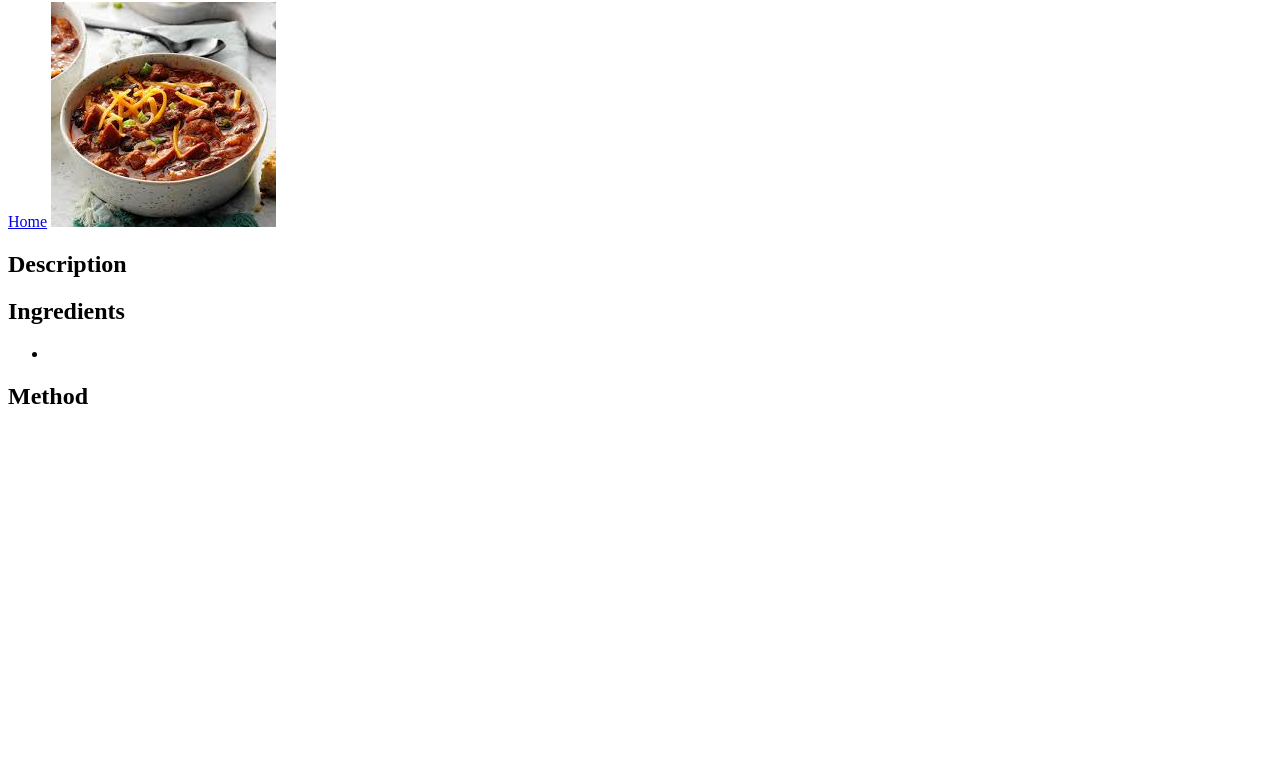
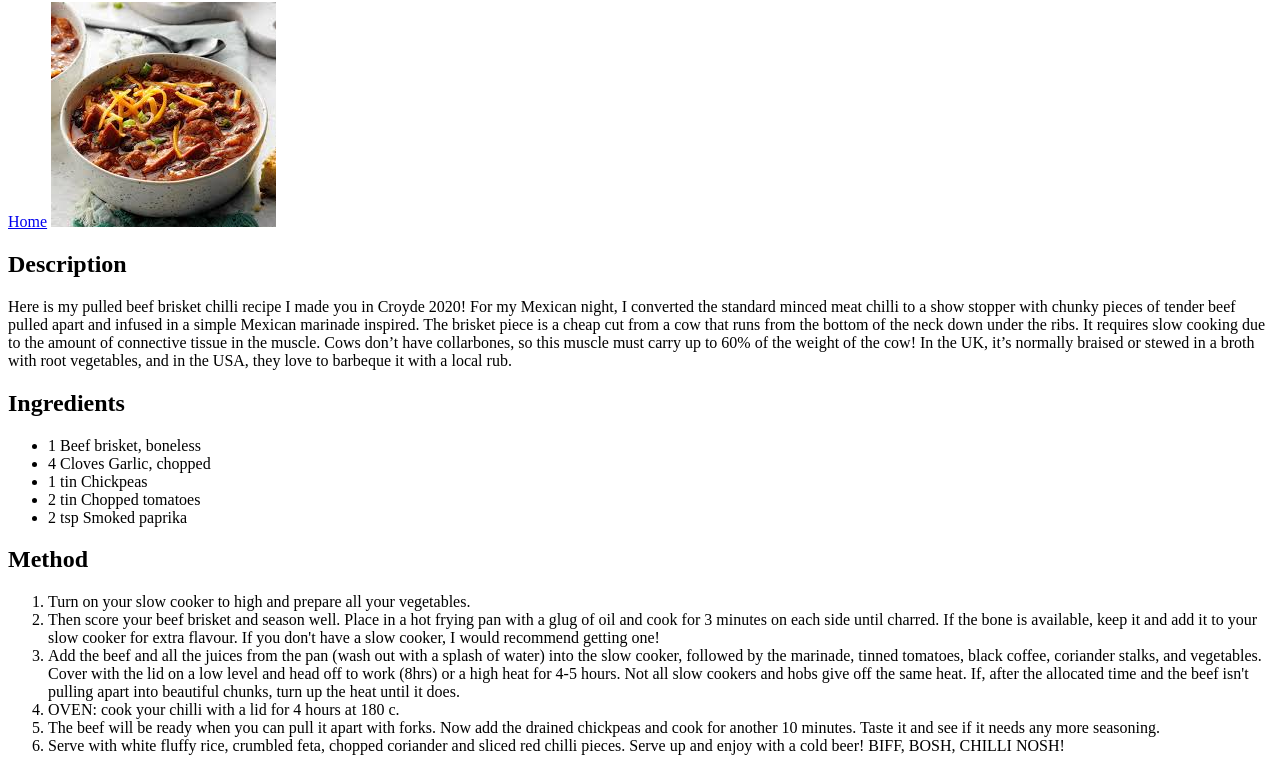
Before and after one commit to prattledev/odin-recipes, a plain HTML site: page recipes/beef-brisket-chilli.html in a window 1280 px wide. Shown: the part 78-849 px from the top of the page. Before the commit the page ends 800 px from the top, so only its background shows below. Drawn offline with Linux system fonts and the light colour scheme.

Commit message:
Added chilli content

```diff
--- a/recipes/beef-brisket-chilli.html
+++ b/recipes/beef-brisket-chilli.html
@@ -10,12 +10,55 @@
     <a href="../index.html">Home</a>
     <img src="../img/bbc.jpeg" alt="Beef Brisket Chilli" />
     <h2>Description</h2>
-    <p></p>
+    <p>
+      Here is my pulled beef brisket chilli recipe I made you in Croyde 2020!
+      For my Mexican night, I converted the standard minced meat chilli to a
+      show stopper with chunky pieces of tender beef pulled apart and infused in
+      a simple Mexican marinade inspired. The brisket piece is a cheap cut from
+      a cow that runs from the bottom of the neck down under the ribs. It
+      requires slow cooking due to the amount of connective tissue in the
+      muscle. Cows don’t have collarbones, so this muscle must carry up to 60%
+      of the weight of the cow! In the UK, it’s normally braised or stewed in a
+      broth with root vegetables, and in the USA, they love to barbeque it with
+      a local rub.
+    </p>
     <h2>Ingredients</h2>
     <ul>
-      <li></li>
+      <li>1 Beef brisket, boneless</li>
+      <li>4 Cloves Garlic, chopped</li>
+      <li>1 tin Chickpeas</li>
+      <li>2 tin Chopped tomatoes</li>
+      <li>2 tsp Smoked paprika</li>
     </ul>
     <h2>Method</h2>
-    <ol></ol>
+    <ol>
+      <li>Turn on your slow cooker to high and prepare all your vegetables.</li>
+      <li>
+        Then score your beef brisket and season well. Place in a hot frying pan
+        with a glug of oil and cook for 3 minutes on each side until charred. If
+        the bone is available, keep it and add it to your slow cooker for extra
+        flavour. If you don't have a slow cooker, I would recommend getting one!
+      </li>
+      <li>
+        Add the beef and all the juices from the pan (wash out with a splash of
+        water) into the slow cooker, followed by the marinade, tinned tomatoes,
+        black coffee, coriander stalks, and vegetables. Cover with the lid on a
+        low level and head off to work (8hrs) or a high heat for 4-5 hours. Not
+        all slow cookers and hobs give off the same heat. If, after the
+        allocated time and the beef isn't pulling apart into beautiful chunks,
+        turn up the heat until it does.
+      </li>
+      <li>OVEN: cook your chilli with a lid for 4 hours at 180 c.</li>
+      <li>
+        The beef will be ready when you can pull it apart with forks. Now add
+        the drained chickpeas and cook for another 10 minutes. Taste it and see
+        if it needs any more seasoning.
+      </li>
+      <li>
+        Serve with white fluffy rice, crumbled feta, chopped coriander and
+        sliced red chilli pieces. Serve up and enjoy with a cold beer! BIFF,
+        BOSH, CHILLI NOSH!
+      </li>
+    </ol>
   </body>
 </html>
```
